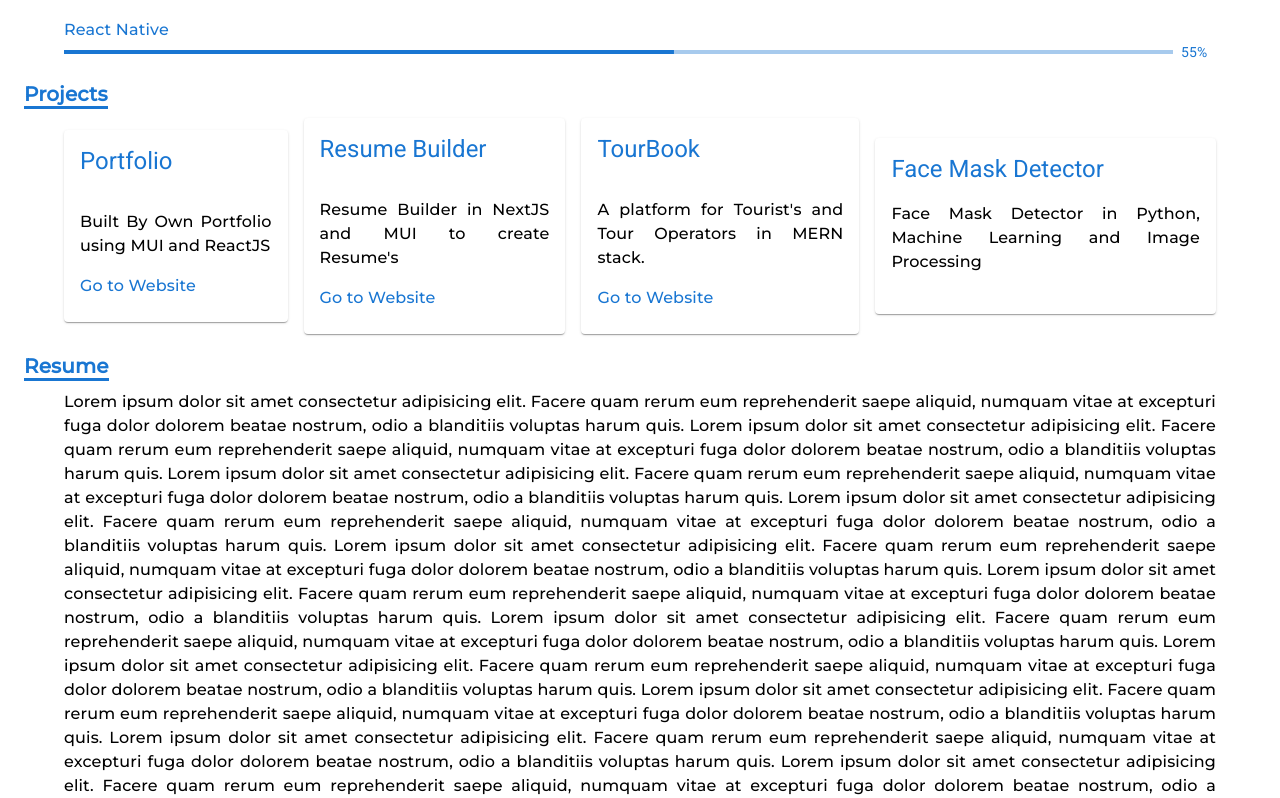
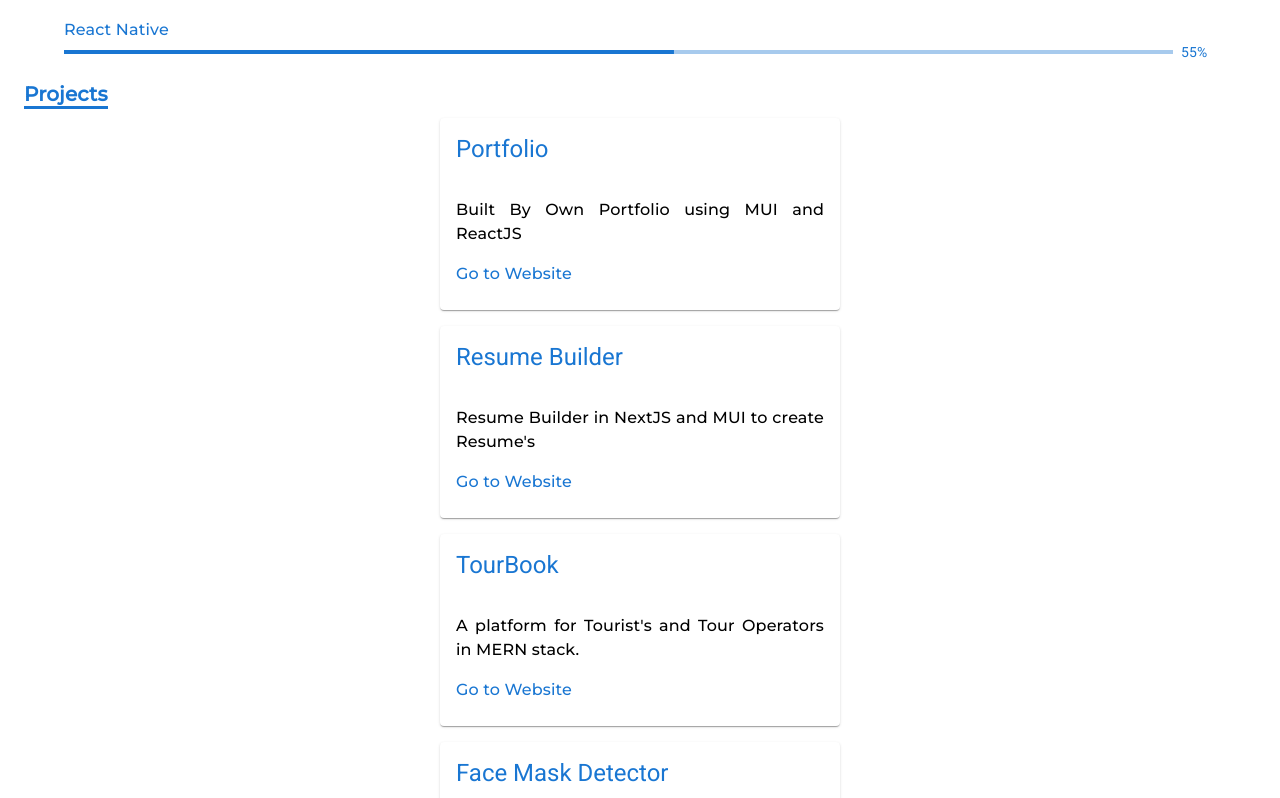
Before and after one commit to ZH1245/portfolio, a React (Create React App) app: page / in a window 1280 px wide. Shown: the part 1222-2020 px from the top of the page. Built offline with nearby package versions, Linux system fonts and the light colour scheme.

Commit message:
Update PageLayout.js

```diff
--- a/src/Pages/HomePage/PageLayout.js
+++ b/src/Pages/HomePage/PageLayout.js
@@ -311,10 +311,11 @@ function HomePage(props) {
             display={"flex"}
             justifyContent="space-between"
             spacing={2}
-            direction={{ md: "row", sm: "column", xs: "column" }}
+            direction={"column"}
+            // direction={{ md: "row", sm: "column", xs: "column" }}
             alignItems="center"
           >
-            <Card sx={{ maxWidth: 345 }} className="text">
+            <Card sx={{ maxWidth: 400 }} className="text">
               <CardHeader title="Portfolio" />
               <CardContent>
                 <Typography
@@ -338,7 +339,7 @@ function HomePage(props) {
                 </Typography>
               </CardContent>
             </Card>
-            <Card sx={{ maxWidth: 345 }} className="text">
+            <Card sx={{ maxWidth: 400 }} className="text">
               <CardHeader title="Resume Builder" />
               <CardContent>
                 <Typography
@@ -363,7 +364,7 @@ function HomePage(props) {
                 </Typography>
               </CardContent>
             </Card>
-            <Card sx={{ maxWidth: 345 }} className="text">
+            <Card sx={{ maxWidth: 400 }} className="text">
               <CardHeader title="TourBook" />
               <CardContent>
                 <Typography
@@ -388,7 +389,7 @@ function HomePage(props) {
                 </Typography>
               </CardContent>
             </Card>
-            <Card sx={{ maxWidth: 345 }} className="text">
+            <Card sx={{ maxWidth: 400 }} className="text">
               <CardHeader title="Face Mask Detector" />
               <CardContent sx={{ pt: 0, pb: 0 }}>
                 <Typography
```
